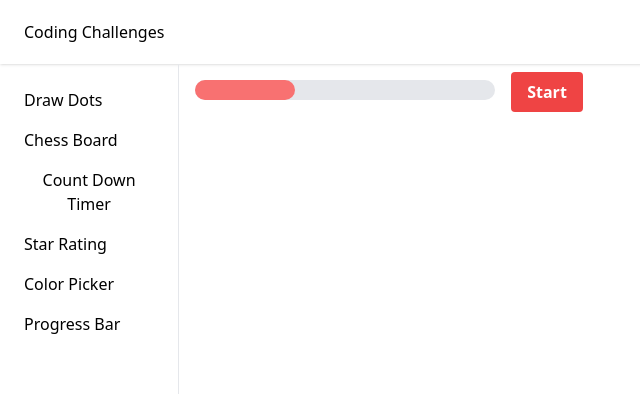
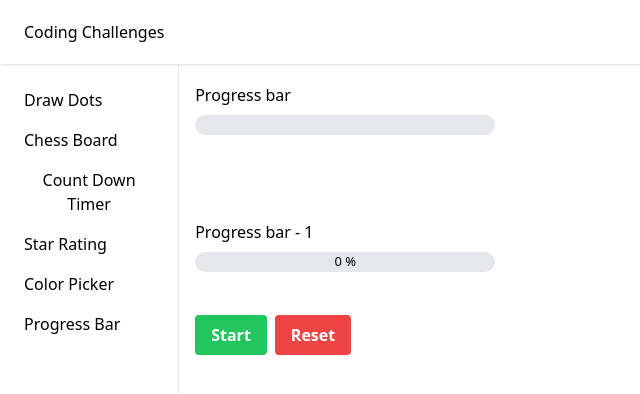
Before and after one commit to ramesh01/machine-coding-challenges, a React (Create React App) app: page /progress-bar in a window 1280 px wide. Shown: the top 394 px of the page, without its empty margins (0-640 px from the left). Built offline with nearby package versions, Linux system fonts and the light colour scheme.

Commit message:
feat: progress-bar component completed

```diff
--- a/src/pages/ProgressBar/ProgressBar.tsx
+++ b/src/pages/ProgressBar/ProgressBar.tsx
@@ -1,16 +1,76 @@
+import { useEffect, useRef, useState } from "react";
+
 const ProgressBar = () => {
+	const [value, setValue] = useState(0);
+	const clearIntervalRef = useRef<any>(null);
+
+	const handleStartProgressbar = () => {
+		clearIntervalRef.current = setInterval(() => {
+			setValue((val) => Math.min(100, val + 1));
+		}, 100);
+	};
+
+	const handleResetProgressbar = () => {
+		clearInterval(clearIntervalRef.current);
+		setValue(0);
+	};
+
+	useEffect(() => {
+		return () => {
+			clearInterval(clearIntervalRef.current);
+		};
+	}, []);
+
 	return (
-		<div className="flex ">
-			<div className="progressbar-container rounded-2xl mt-2 bg-gray-200 h-[20px] w-[300px]">
-				<div className="progress-bar rounded-2xl bg-red-400 h-[20px] w-[100px]"></div>
+		<>
+			<div className="flex flex-col mt-[1%]">
+				<div className="w-[300px] text-left">Progress bar </div>
+				<div className="relative overflow-hidden rounded-2xl mt-2 bg-gray-200 h-[20px] w-[300px]">
+					<div
+						className={`absolute rounded-2xl bg-red-400 h-[20px] w-[100%]`}
+						style={{ transform: `translate(${value - 100}%)` }}
+					></div>
+				</div>
 			</div>
-			<button
-				className="bg-red-500 hover:bg-red-700 text-white font-bold ml-4 py-2 px-4
+			{/* Another format */}
+			<div className="flex flex-col mt-[8%]">
+				<div className="w-[300px] text-left">Progress bar - 1 </div>
+				<div className="relative rounded-2xl mt-2 bg-gray-200 text-[13px] h-[20px] w-[300px]">
+					<span className="flex z-10 absolute w-[100%] justify-center">
+						{value} %
+					</span>
+					<div
+						className={`flex rounded-2xl bg-red-500 absolute h-[20px] justify-center`}
+						style={{
+							width: `${value}%`,
+							transformOrigin: "left",
+						}}
+					></div>
+				</div>
+			</div>
+			<div className="flex w-[300px] mt-[4%]">
+				<div>
+					<button
+						className="bg-green-500 hover:bg-green-700 text-white font-bold py-2 px-4 mr-2
+                                rounded focus:outline-none focus:shadow-outline"
+						type="button"
+						onClick={() => {
+							handleStartProgressbar();
+						}}
+					>
+						Start
+					</button>
+				</div>
+				<button
+					className="bg-red-500 hover:bg-red-700 text-white font-bold py-2 px-4
             rounded focus:outline-none focus:shadow-outline"
-			>
-				Start
-			</button>
-		</div>
+					type="button"
+					onClick={handleResetProgressbar}
+				>
+					Reset
+				</button>
+			</div>
+		</>
 	);
 };
 
```
